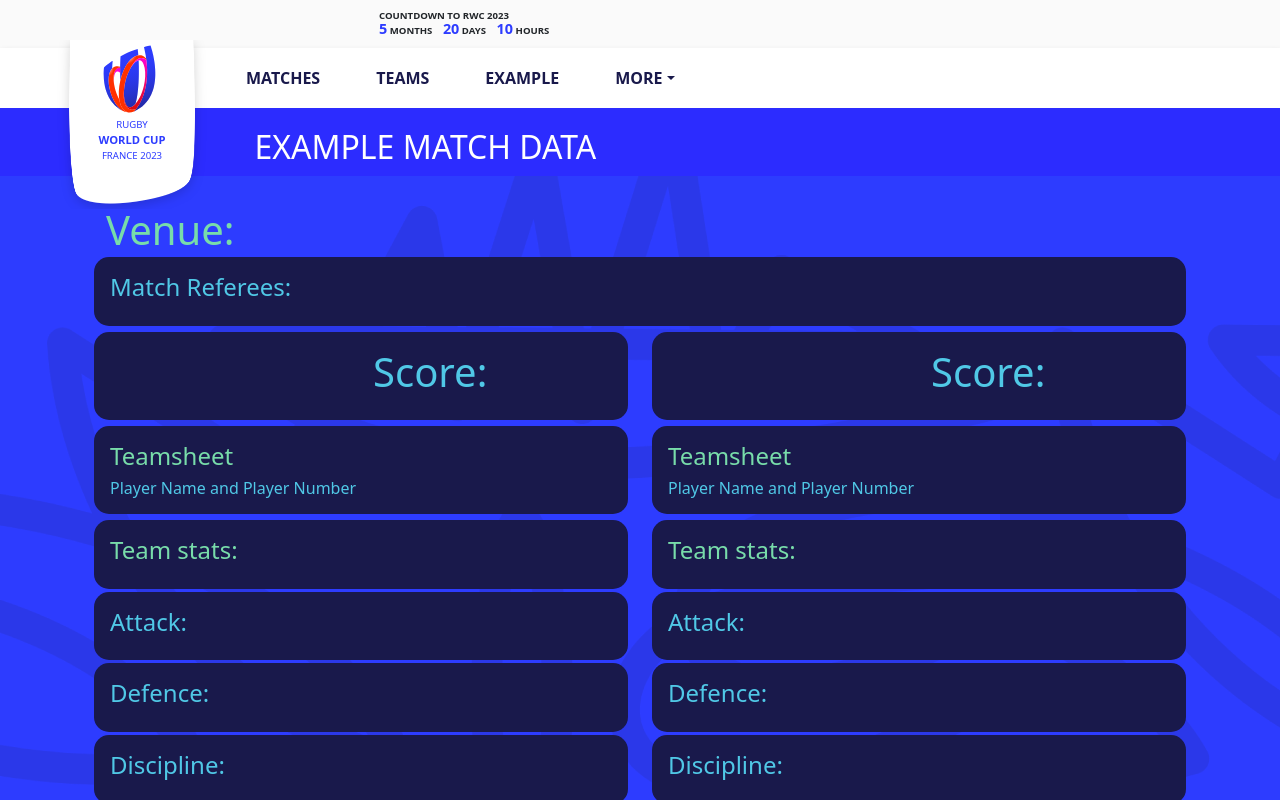
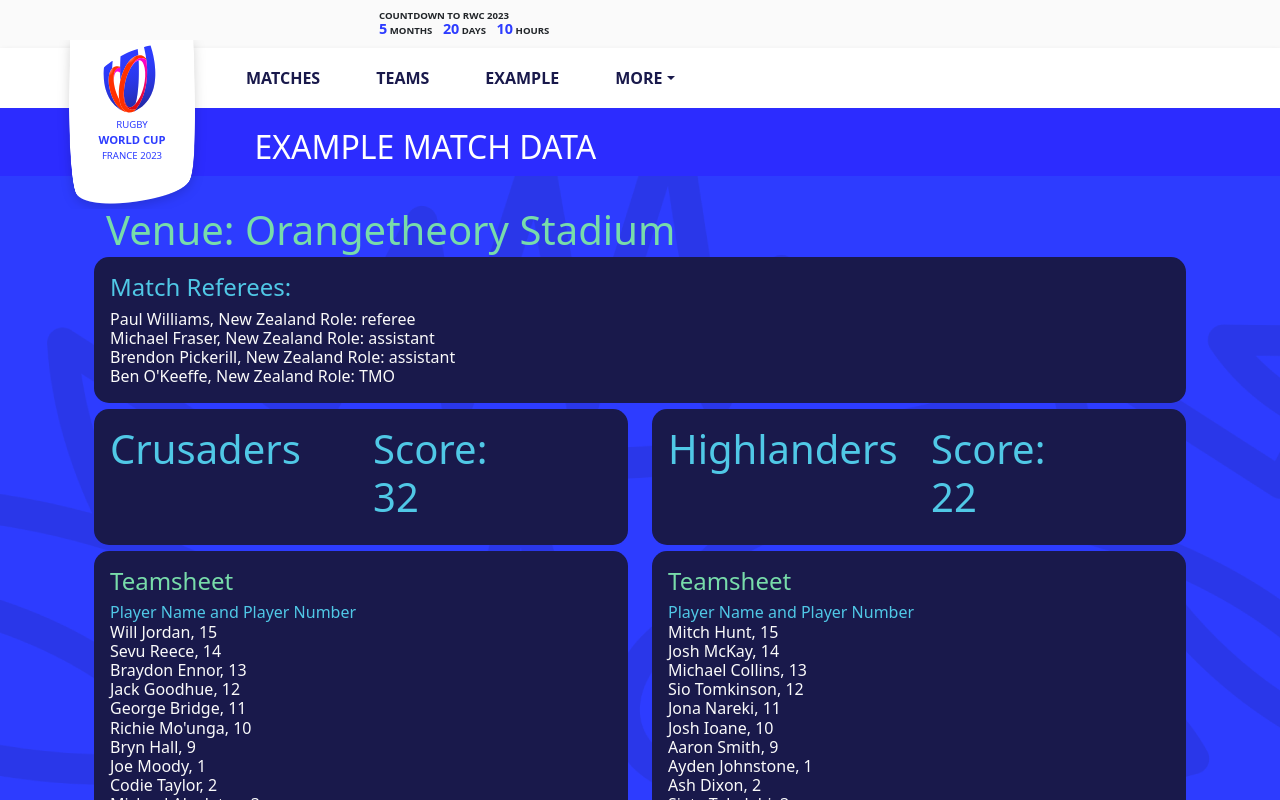
Before and after one commit to AlanaBF/RWCFrance23, a React (Create React App) app: page /exampleupdate in a window 1280 px wide. Shown: the top 800 px of the page. Built offline with nearby package versions, Linux system fonts and the light colour scheme; some icons are missing.

Commit message:
Bug fixed

```diff
--- a/src/pages/ExampleLiveData/Example.js
+++ b/src/pages/ExampleLiveData/Example.js
@@ -1,8 +1,10 @@
 import { Container, Row, Col } from "react-bootstrap";
-import data from "./exampleData.json";
+import tempData from "./exampleData.json";
 import "./style.css";
 
+
 const ExampleUpdate = () => {
+  const data = tempData.results
   return (
     <Container fluid className="live-page-container">
       <div>
```
